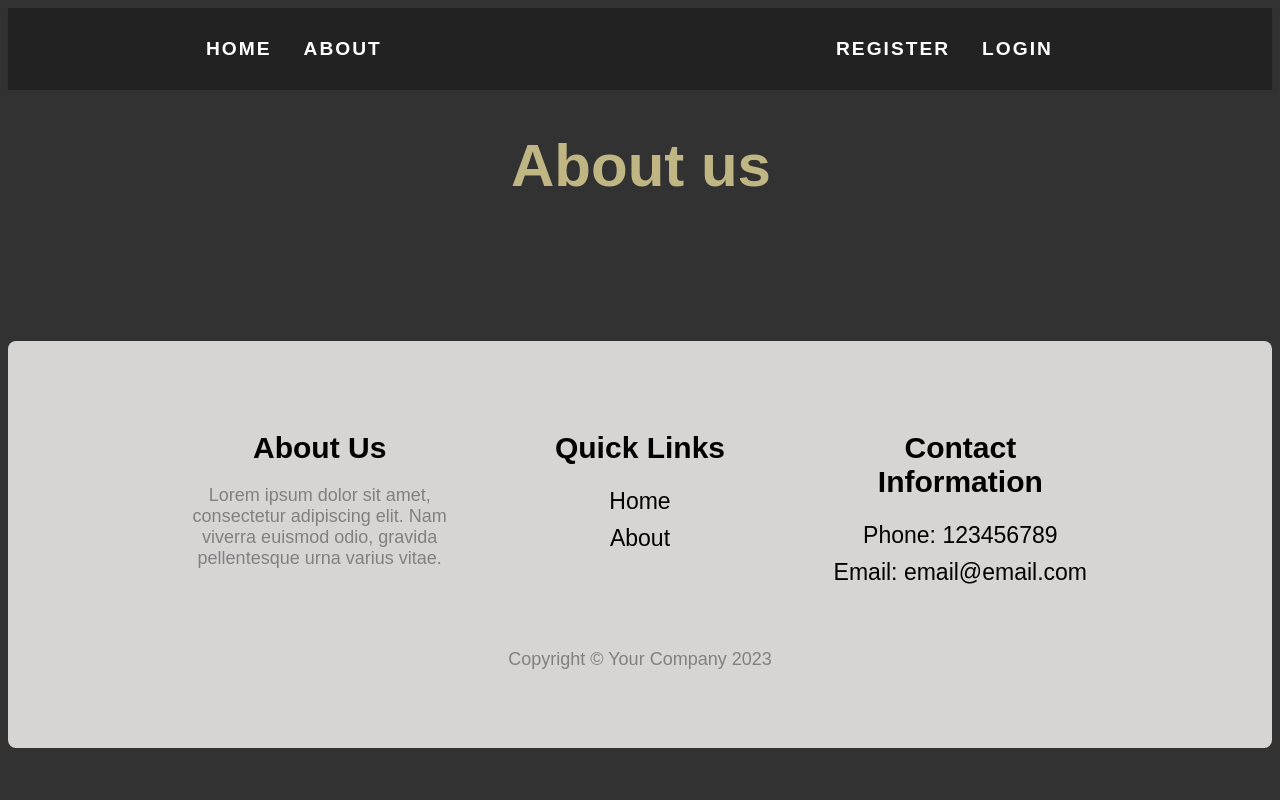
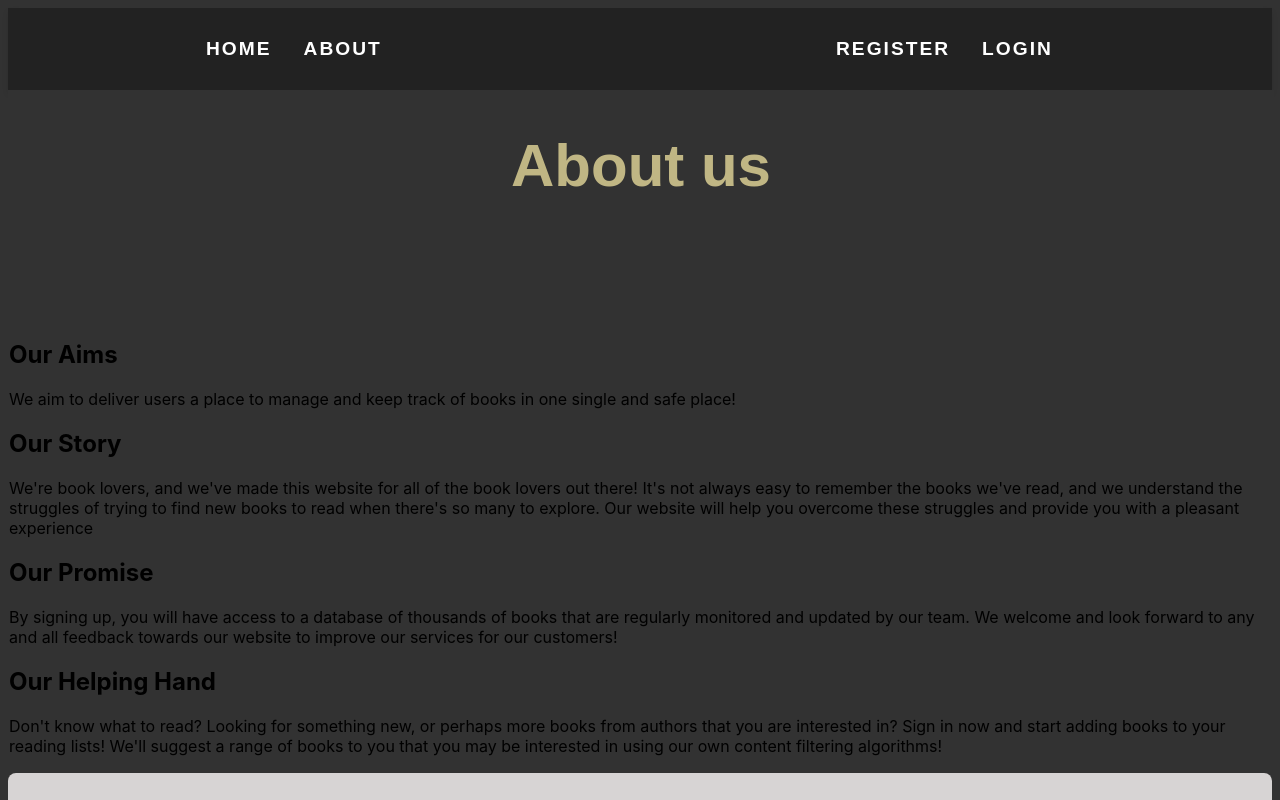
Before and after one commit to Ishy720/YR3-Project-v2, a React (Create React App) app in the folder application/frontend/: page /about in a window 1280 px wide. Shown: the top 800 px of the page. Built offline with nearby package versions, Linux system fonts and the light colour scheme.

Commit message:
Added filler content on Home and About

```diff
--- a/application/frontend/src/pages/About/About.js
+++ b/application/frontend/src/pages/About/About.js
@@ -5,6 +5,34 @@ function About() {
     return (
       <div className="about">
         <h1 id="pageTitle">About us</h1>
+
+        <section>
+          <h2>Our Aims</h2>
+          <p>We aim to deliver users a place to manage and keep track of books in one single and safe place!</p>
+        </section>
+        <section>
+          <h2>Our Story</h2>
+          <p>We're book lovers, and we've made this website for all of the book lovers out there! It's not always easy to remember
+            the books we've read, and we understand the struggles of trying to find new books to read when there's so many to explore.
+            Our website will help you overcome these struggles and provide you with a pleasant experience
+          </p>
+        </section>
+        <section>
+          <h2>Our Promise</h2>
+          <p>
+            By signing up, you will have access to a database of thousands of books that are regularly monitored and updated by our team.
+            We welcome and look forward to any and all feedback towards our website to improve our services for our customers!
+          </p>
+        </section>
+        <section>
+          <h2>Our Helping Hand</h2>
+          <p>
+            Don't know what to read? Looking for something new, or perhaps more books from authors that you are interested in? Sign in now
+            and start adding books to your reading lists! We'll suggest a range of books to you that you may be interested in using our
+            own content filtering algorithms!
+          </p>
+        </section>
+
       </div>
     );
 }
--- a/application/frontend/src/pages/Home/Home.js
+++ b/application/frontend/src/pages/Home/Home.js
@@ -42,9 +42,14 @@ function Home() {
       <div className="home">
         <h1 id="pageTitle">Home</h1>
 
+        <h2>Manage all your books in one place.</h2>
+        <button onClick={() => {navigate("/discover")}}>Explore books now -></button>
+
         <button onClick={testServer}>Test server</button>
 
-        <button onClick={() => {navigate("/about")}}>To About page</button>
+
+
+        <h3>Our newest additions:</h3>
       </div>
     );
 }
```
